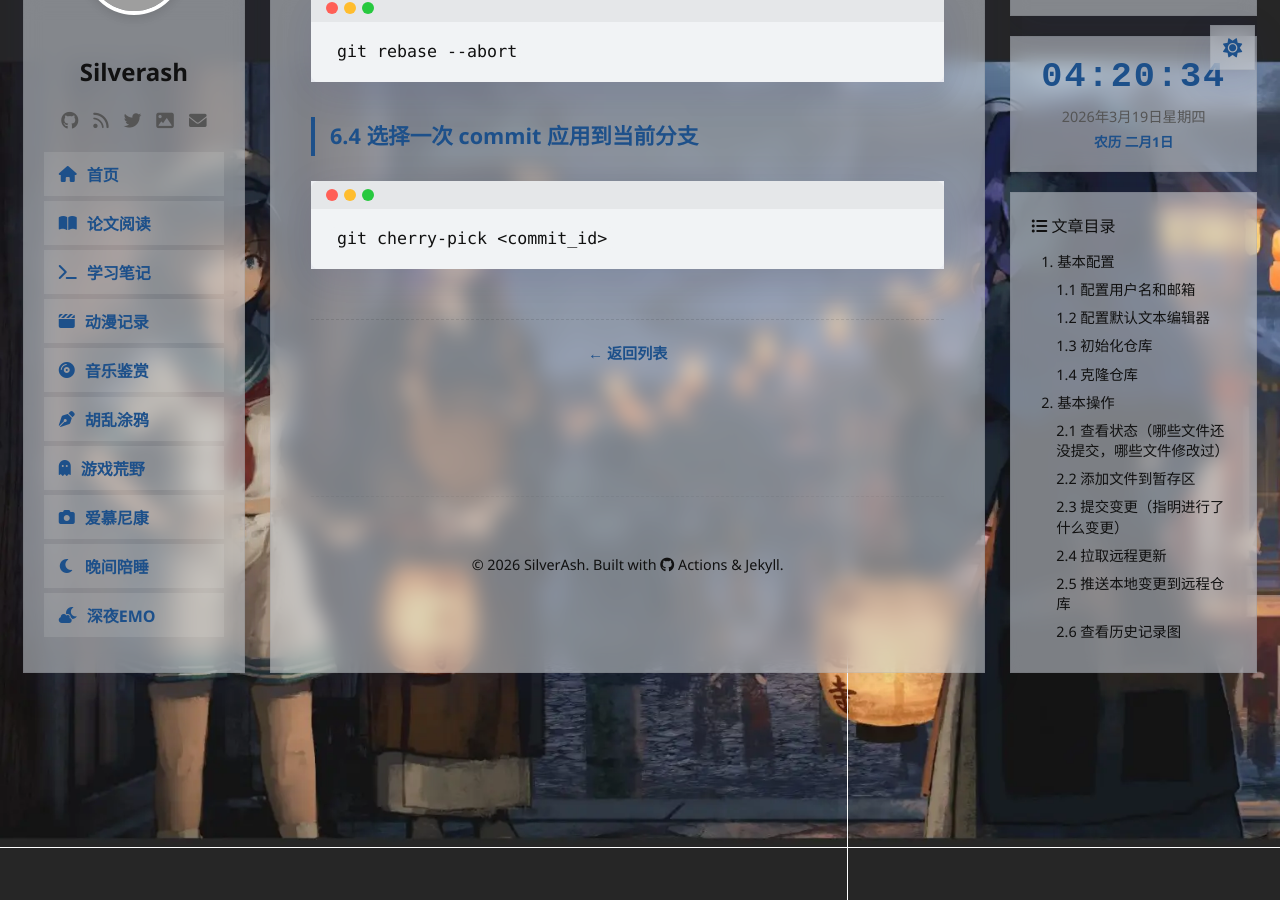
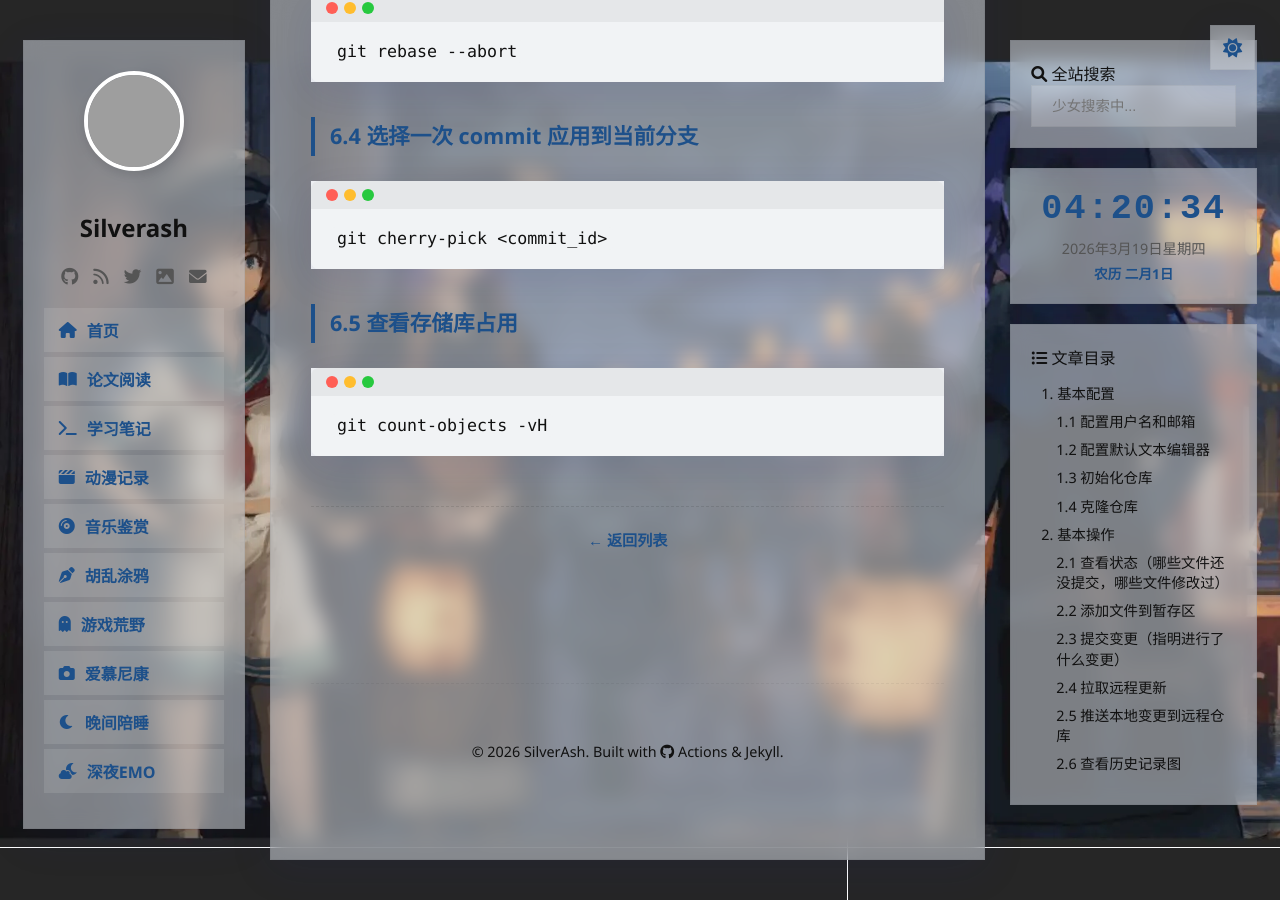
Before and after one commit to SiIverAsh/siiverash.github.io, a Jekyll site: the page built from _posts/2026-02-25-gitcommands.md, in a window 1280 px wide and 900 px high, scrolled down 6439 px. Built offline with Jekyll 4.4.1, drawn with Linux system fonts in a browser that asks for light colours; comment, search, counter and statistics services are not loaded; grey boxes are pictures that could not be loaded.

Commit message:
Blog: Update blog

````diff
--- a/_posts/2026-02-25-gitcommands.md
+++ b/_posts/2026-02-25-gitcommands.md
@@ -183,3 +183,8 @@ git rebase --abort
 ```
 git cherry-pick <commit_id>
 ```
+
+### 6.5 查看存储库占用
+```
+git count-objects -vH
+```
````
